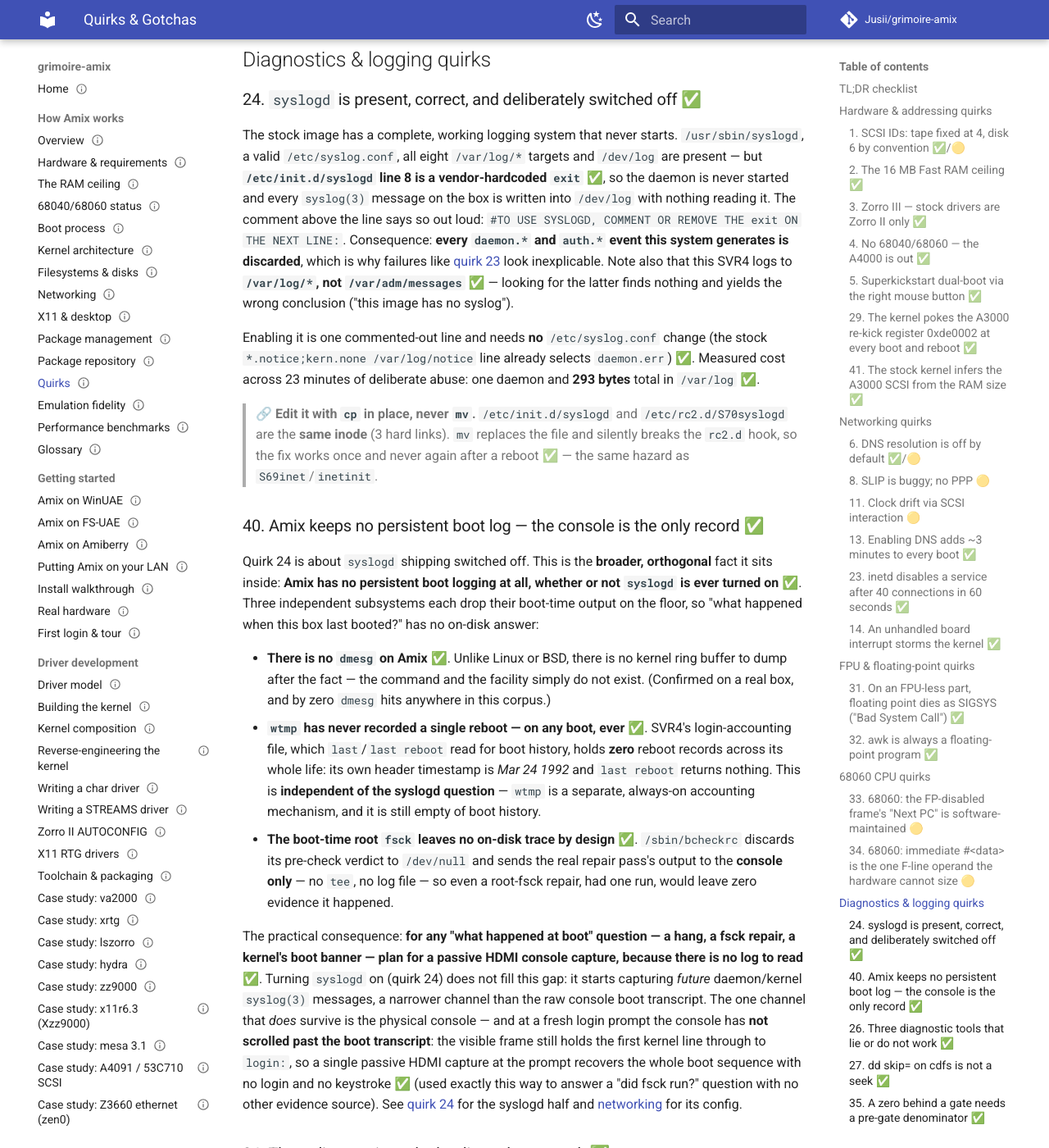
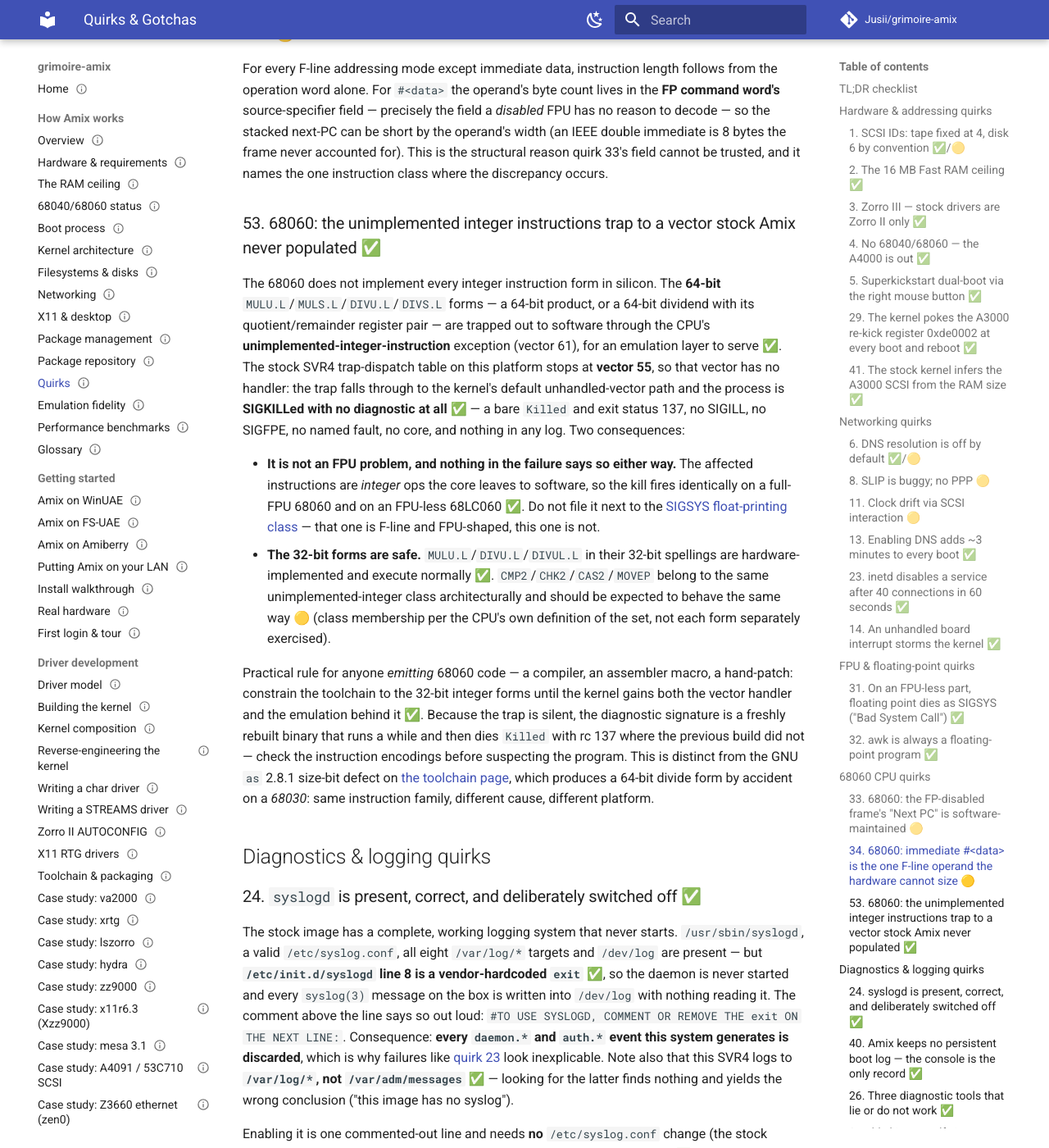
Before and after one commit to jusii/grimoire-amix, an MkDocs documentation site: the page built from docs/how-it-works/quirks.md, in a window 1280 px wide and 1400 px high, scrolled down 13198 px. Shown: the whole window at 82% size. Built offline with MkDocs 1.6.1 and Material for MkDocs 9.7.7, drawn with Linux system fonts in a browser that asks for light colours; comment, search, counter and statistics services are not loaded; some of the changed text lies outside the part shown.

Commit message:
Ground the vector-61 brief: the 68060's unimplemented-integer vector and the stock trap table
Add quirks §53 (68060 CPU quirks section, with its TL;DR row): the 68060 leaves the
64-bit MULU.L/MULS.L/DIVU.L/DIVS.L forms to software and traps them through the
unimplemented-integer-instruction exception, vector 61; the stock SVR4 trap-dispatch
table stops at vector 55, so the vector has no handler and the trap reaches the default
unhandled-vector path - the process dies as a bare Killed, rc 137, with no SIGILL, no
SIGFPE, no core and nothing in a log. Record that this is an integer, not an FPU, class,
so it fires the same with or without an FPU, and is not to be filed beside the SIGSYS
float-printing class; that the 32-bit MULU.L/DIVU.L/DIVUL.L spellings are hardware-
implemented and safe; and the toolchain rule that follows. Add the matching one-sentence
porting requirement to the 040/060 status page's "what a soft-FPU port would require"
section, plus a Sources bullet on each page. Tags carried as written - the 64-bit forms
are the brief's, CMP2/CHK2/CAS2/MOVEP stay class-membership rather than each exercised.
Stated as a property of the CPU and the stock kernel; no campaign provenance, and the
page's existing claims are untouched.

```diff
--- a/docs/how-it-works/quirks.md
+++ b/docs/how-it-works/quirks.md
@@ -66,6 +66,7 @@
 | 50 | **A diagnostic ROM's error mask is sticky within a boot** — a dense test run after a failing one repeats the earlier mask while reporting zero errors. Reboot between tests whose masks you intend to read; three more DiagROM operating traps live with this item | ✅ | [Quirks §50](#50-sticky-mask) |
 | 51 | **Memory detection that reads back immediately is fooled by capacitive echo** — an unpopulated bus holds the value it was just driven with and *passes*. Treat any "Detected NNN MB" as unverified until a whole-block address check confirms it | ✅ | [Quirks §51](#51-capacitive-echo) |
 | 52 | **A run whose boot path was not examined is not evidence** — gate every run on the boot log's *positive* start lines, not on the absence of an error; a run booted by a failed warm reset produced a full set of plausible, worthless results | ✅ | [Quirks §52](#52-boot-path-evidence) |
+| 53 | **68060: the unimplemented 64-bit integer instructions trap to a vector the stock SVR4 trap table never populated** — the 64-bit `MULU.L`/`MULS.L`/`DIVU.L`/`DIVS.L` forms are left to software by the CPU, the stock trap-dispatch table has no entry for them, and the process is killed with no diagnostic at all (a bare `Killed`, rc 137 — no SIGILL, no SIGFPE, no core). Integer ops, so it is not an FPU matter; constrain a 68060 toolchain to the **32-bit** `MULU.L`/`DIVU.L`/`DIVUL.L` forms | ✅ | [Quirks §53](#53-unimplemented-integer-vector), [040/060 status](68040-68060-status.md) |
 
 The rest of this page expands each item.
 
@@ -269,6 +270,35 @@
 stacked next-PC can be short by the operand's width (an IEEE double immediate is 8 bytes the frame
 never accounted for). This is the structural reason quirk 33's field cannot be trusted, and it names
 the one instruction class where the discrepancy occurs.
+
+### 53. 68060: the unimplemented integer instructions trap to a vector stock Amix never populated ✅ {#53-unimplemented-integer-vector}
+
+The 68060 does not implement every integer instruction form in silicon. The **64-bit**
+`MULU.L`/`MULS.L`/`DIVU.L`/`DIVS.L` forms — a 64-bit product, or a 64-bit dividend with its
+quotient/remainder register pair — are trapped out to software through the CPU's
+**unimplemented-integer-instruction** exception (vector 61), for an emulation layer to serve ✅. The
+stock SVR4 trap-dispatch table on this platform stops at **vector 55**, so that vector has no
+handler: the trap falls through to the kernel's default unhandled-vector path and the process is
+**SIGKILLed with no diagnostic at all** ✅ — a bare `Killed` and exit status 137, no SIGILL, no
+SIGFPE, no named fault, no core, and nothing in any log. Two consequences:
+
+- **It is not an FPU problem, and nothing in the failure says so either way.** The affected
+  instructions are *integer* ops the core leaves to software, so the kill fires identically on a
+  full-FPU 68060 and on an FPU-less 68LC060 ✅. Do not file it next to the
+  [SIGSYS float-printing class](#31-on-an-fpu-less-part-floating-point-dies-as-sigsys-bad-system-call-)
+  — that one is F-line and FPU-shaped, this one is not.
+- **The 32-bit forms are safe.** `MULU.L`/`DIVU.L`/`DIVUL.L` in their 32-bit spellings are
+  hardware-implemented and execute normally ✅. `CMP2`/`CHK2`/`CAS2`/`MOVEP` belong to the same
+  unimplemented-integer class architecturally and should be expected to behave the same way 🟡 (class
+  membership per the CPU's own definition of the set, not each form separately exercised).
+
+Practical rule for anyone *emitting* 68060 code — a compiler, an assembler macro, a hand-patch:
+constrain the toolchain to the 32-bit integer forms until the kernel gains both the vector handler
+and the emulation behind it ✅. Because the trap is silent, the diagnostic signature is a freshly
+rebuilt binary that runs a while and then dies `Killed` with rc 137 where the previous build did not
+— check the instruction encodings before suspecting the program. This is distinct from the GNU `as`
+2.8.1 size-bit defect on [the toolchain page](../drivers/toolchain.md), which produces a 64-bit
+divide form by accident on a *68030*: same instruction family, different cause, different platform.
 
 ## Diagnostics & logging quirks
 
@@ -936,3 +966,15 @@
   pass to the console with no redirection); and the passive HDMI capture at a fresh `login:` prompt
   recovering the full boot transcript, used in the same session to answer a "did fsck run?" question.
   A delta to quirk 24, orthogonal to the syslogd state.
+- The **68060's unimplemented-integer instruction class**, read against the **stock SVR4
+  trap-dispatch table** on this platform ✅ — quirk 53: the CPU's own definition of the integer
+  forms it declines to implement in silicon and traps out for software emulation (vector 61), versus
+  a dispatch table whose populated range ends at vector 55, so the vector reaches only the default
+  unhandled-vector path and the process dies as a bare `Killed` (rc 137) with no SIGILL, no SIGFPE
+  and no core. Because the forms are integer ops, the outcome does not depend on whether an FPU is
+  present ✅. The 32-bit `MULU.L`/`DIVU.L`/`DIVUL.L` spellings are hardware-implemented and
+  unaffected ✅; `CMP2`/`CHK2`/`CAS2`/`MOVEP` are named as the same architectural class rather than
+  each individually exercised 🟡. The matching porting note is on
+  [040/060 status](68040-68060-status.md#what-a-soft-fpu-port-would-require); the unrelated GNU `as`
+  2.8.1 mis-encode that produces a 64-bit divide form on a 68030 is on
+  [the toolchain page](../drivers/toolchain.md).
```
Also changed, not shown: docs/how-it-works/68040-68060-status.md (+16 -0 lines).
